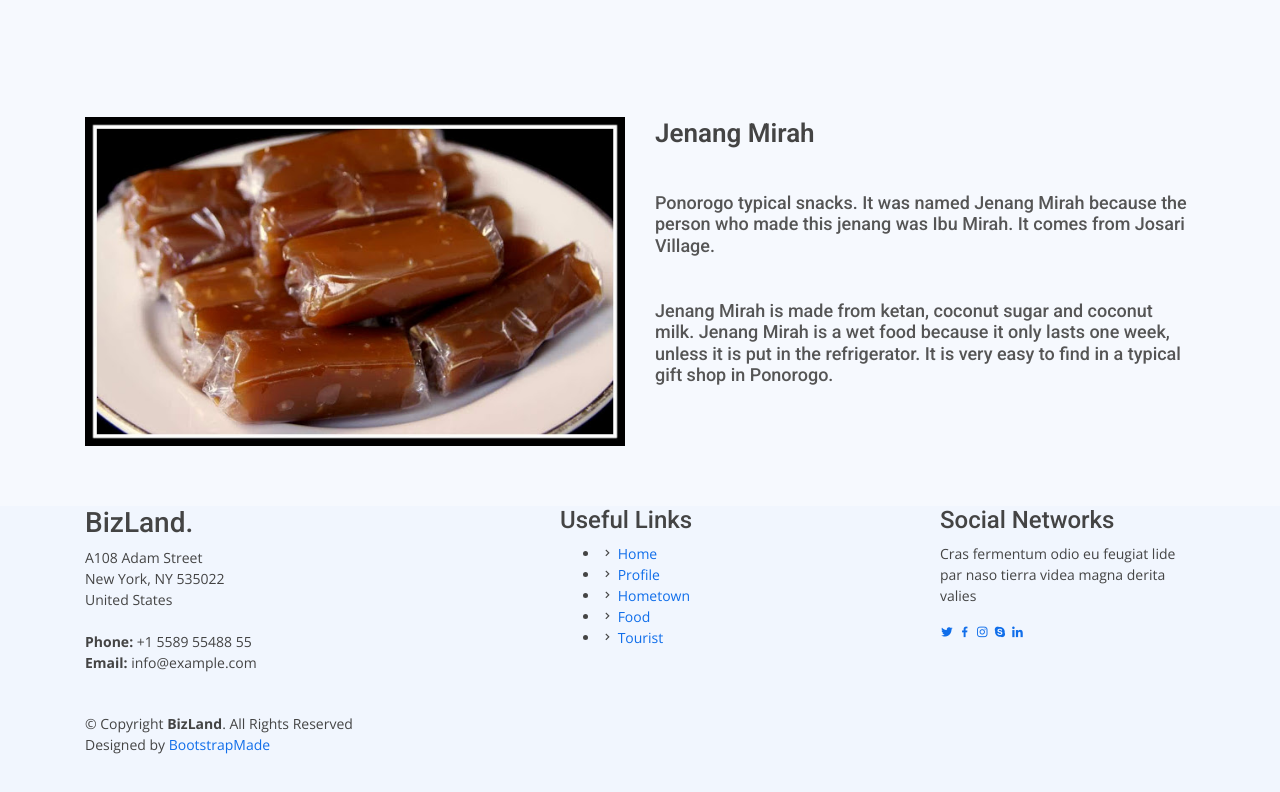
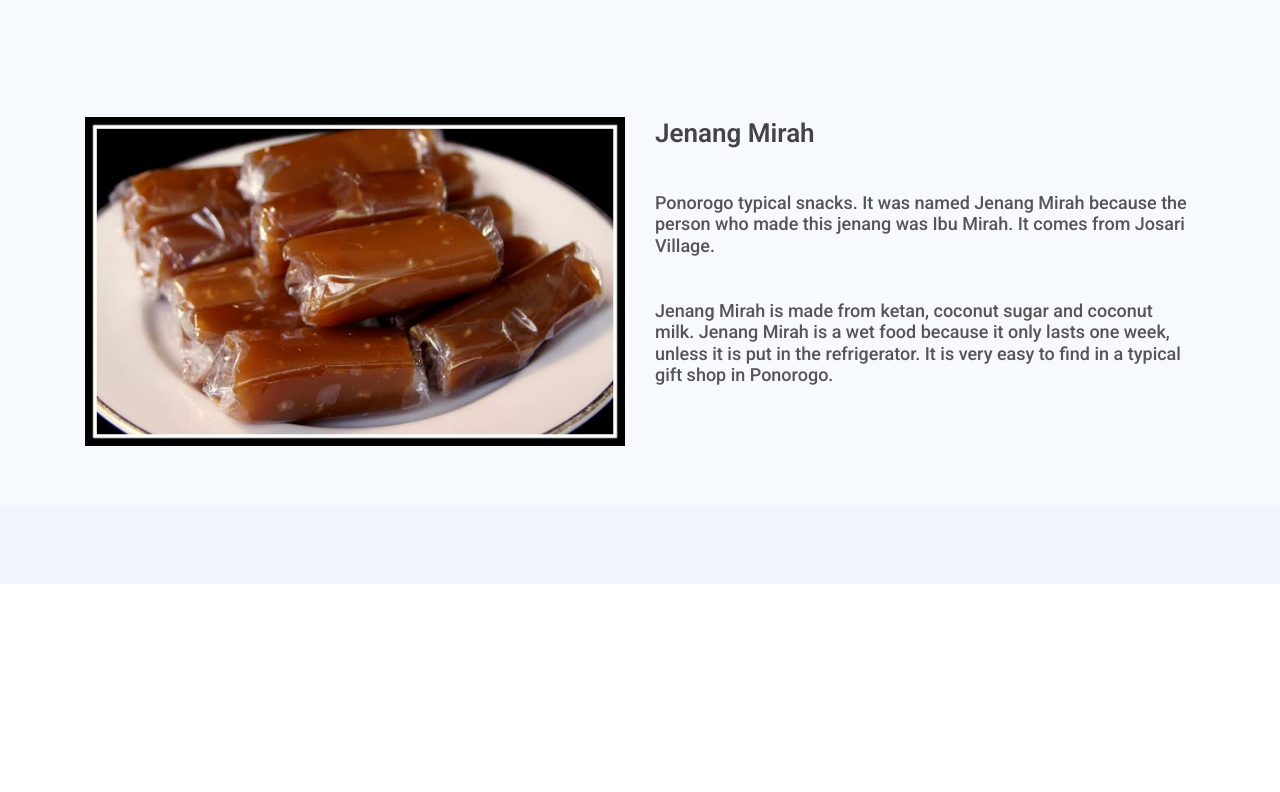
Before and after one commit to ACD4869/IF184504_WEBPRO_E_Q1_05111840000020_Intan, a plain HTML site: page quiz1/food/index.html in a window 1280 px wide. Shown: the part 1180-1972 px from the top of the page. After the commit the page ends 1764 px from the top, so only its background shows below. Drawn offline with nearby package versions, Linux system fonts and the light colour scheme.

Commit message:
Update food

```diff
--- a/quiz1/food/index.html
+++ b/quiz1/food/index.html
@@ -10,8 +10,8 @@
 		<meta content="" name="keywords">
 
 		<!-- Favicons -->
-		<link href="../../assets/img/favicon.png" rel="icon">
-		<link href="../../assets/img/apple-touch-icon.png" rel="apple-touch-icon">
+		<link href="../../assets/img/Icon 2.png" rel="icon">
+		<link href="../../assets/img/Icon 1.png" rel="apple-touch-icon">
 
 		<!-- Google Fonts -->
 		<link href="https://fonts.googleapis.com/css?family=Open+Sans:300,300i,400,400i,600,600i,700,700i|Roboto:300,300i,400,400i,500,500i,600,600i,700,700i|Poppins:300,300i,400,400i,500,500i,600,600i,700,700i" rel="stylesheet">
@@ -34,17 +34,7 @@
 		<!-- ======= Top Bar ======= -->
 		<div id="topbar" class="d-none d-lg-flex align-items-center fixed-top">
 			<div class="container d-flex">
-				<div class="contact-info mr-auto">
-					<i class="icofont-envelope"></i> <a href="mailto:contact@example.com">contact@example.com</a>
-					<i class="icofont-phone"></i> +1 5589 55488 55
-				</div>
-				<div class="social-links">
-					<a href="#" class="twitter"><i class="icofont-twitter"></i></a>
-					<a href="#" class="facebook"><i class="icofont-facebook"></i></a>
-					<a href="#" class="instagram"><i class="icofont-instagram"></i></a>
-					<a href="#" class="skype"><i class="icofont-skype"></i></a>
-					<a href="#" class="linkedin"><i class="icofont-linkedin"></i></a>
-				</div>
+
 			</div>
 		</div>
 
@@ -176,60 +166,7 @@
 
 		<!-- ======= Footer ======= -->
 		<footer id="footer">
-
-			<div class="footer-top">
-				<div class="container">
-					<div class="row">
-
-						<div class="col-lg-5 col-md-6 footer-contact">
-							<h3>BizLand<span>.</span></h3>
-							<p>
-								A108 Adam Street <br>
-								New York, NY 535022<br>
-								United States <br><br>
-								<strong>Phone:</strong> +1 5589 55488 55<br>
-								<strong>Email:</strong> info@example.com<br>
-							</p>
-						</div>
-
-						<div class="col-lg-4 col-md-5 footer-links">
-							<h4>Useful Links</h4>
-							<ul>
-								<li><i class="bx bx-chevron-right"></i> <a href="..">Home</a></li>
-								<li><i class="bx bx-chevron-right"></i> <a href="../profile">Profile</a></li>
-								<li><i class="bx bx-chevron-right"></i> <a href="../hometown">Hometown</a></li>
-								<li><i class="bx bx-chevron-right"></i> <a href=".">Food</a></li>
-								<li><i class="bx bx-chevron-right"></i> <a href="../tourist">Tourist</a></li>
-							</ul>
-						</div>
-
-						<div class="col-lg-3 col-md-6 footer-links">
-							<h4>Social Networks</h4>
-							<p>Cras fermentum odio eu feugiat lide par naso tierra videa magna derita valies</p>
-							<div class="social-links mt-3">
-								<a href="#" class="twitter"><i class="bx bxl-twitter"></i></a>
-								<a href="#" class="facebook"><i class="bx bxl-facebook"></i></a>
-								<a href="#" class="instagram"><i class="bx bxl-instagram"></i></a>
-								<a href="#" class="google-plus"><i class="bx bxl-skype"></i></a>
-								<a href="#" class="linkedin"><i class="bx bxl-linkedin"></i></a>
-							</div>
-						</div>
-
-					</div>
-				</div>
-			</div>
-
 			<div class="container py-4">
-				<div class="copyright">
-					&copy; Copyright <strong><span>BizLand</span></strong>. All Rights Reserved
-				</div>
-				<div class="credits">
-					<!-- All the links in the footer should remain intact. -->
-					<!-- You can delete the links only if you purchased the pro version. -->
-					<!-- Licensing information: https://bootstrapmade.com/license/ -->
-					<!-- Purchase the pro version with working PHP/AJAX contact form: https://bootstrapmade.com/bizland-bootstrap-business-template/ -->
-					Designed by <a href="https://bootstrapmade.com/">BootstrapMade</a>
-				</div>
 			</div>
 		</footer><!-- End Footer -->
 
```
